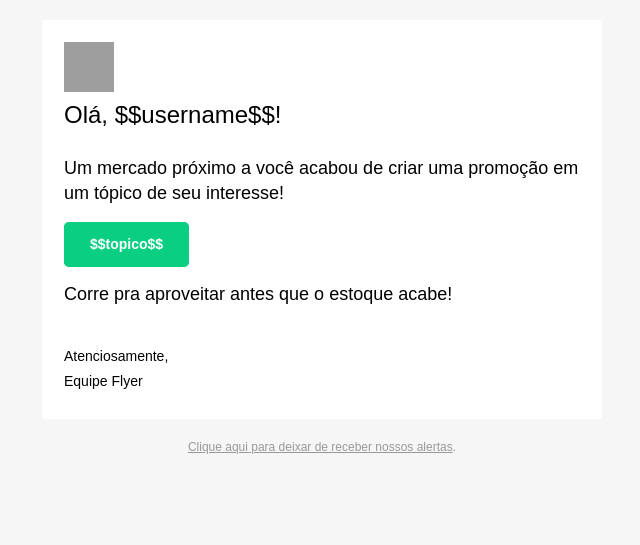
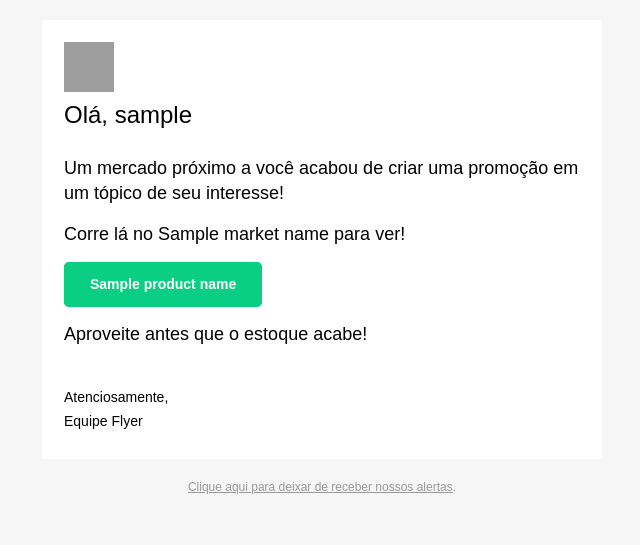
Before and after one commit to Gustanascimento/projetaoSI-22.1-pythonback, a Django app: template templates/template_email/template_usuario.html in a window 1280 px wide. Shown: the top 545 px of the page, without its empty margins (318-958 px from the left). Run offline with Django 4.2, Linux system fonts and the light colour scheme; the template is opened without the code that fills it: most values are stand-ins (such as "Sample title", 1, 10 or a date in 2020); grey boxes are pictures that could not be loaded.

Commit message:
ajustes no template para aceitar contextos

```diff
--- a/templates/template_email/template_usuario.html
+++ b/templates/template_email/template_usuario.html
@@ -118,8 +118,9 @@ table.body .article {
                         <!-- LOGO -->
                         <img src="https://www.cin.ufpe.br/~imprensa/marcacinpng/SC" alt="logo" style="width:50px;height:50px;">
 
-                        <p style="font-family: sans-serif; font-size: 24px; font-weight: normal; margin: 0; margin-bottom: 25px;">Olá, $$username$$!</p>
+                        <p style="font-family: sans-serif; font-size: 24px; font-weight: normal; margin: 0; margin-bottom: 25px;">Olá, {{ userName }}</p>
                         <p style="font-family: sans-serif; font-size: 18px; font-weight: normal; margin: 0; margin-bottom: 15px;">Um mercado próximo a você acabou de criar uma promoção em um tópico de seu interesse!</p>
+                        <p style="font-family: sans-serif; font-size: 18px; font-weight: normal; margin: 0; margin-bottom: 15px;">Corre lá no {{ marketName }} para ver!</p>
                         <table role="presentation" border="0" cellpadding="0" cellspacing="0" class="badge badge-secondary" style="border-collapse: separate; mso-table-lspace: 0pt; mso-table-rspace: 0pt; box-sizing: border-box; width: 100%;" width="100%">
                           <tbody>
                             <tr>
@@ -127,7 +128,7 @@ table.body .article {
                                 <table role="presentation" border="0" cellpadding="0" cellspacing="0" style="border-collapse: separate; mso-table-lspace: 0pt; mso-table-rspace: 0pt; width: auto;">
                                   <tbody>
                                     <tr>
-                                      <td style="font-family: sans-serif; font-size: 14px; vertical-align: top; border-radius: 5px; text-align: center; background-color: #0ACF83;" valign="top" align="center" bgcolor="#0ACF83"> <a style="border: solid 1px #0ACF83; border-radius: 5px; box-sizing: border-box; display: inline-block; font-size: 14px; font-weight: bold; margin: 0; padding: 12px 25px; text-decoration: none; background-color: #0ACF83; border-color: #0ACF83; color: #ffffff;">$$topico$$</a> </td>
+                                      <td style="font-family: sans-serif; font-size: 14px; vertical-align: top; border-radius: 5px; text-align: center; background-color: #0ACF83;" valign="top" align="center" bgcolor="#0ACF83"> <a style="border: solid 1px #0ACF83; border-radius: 5px; box-sizing: border-box; display: inline-block; font-size: 14px; font-weight: bold; margin: 0; padding: 12px 25px; text-decoration: none; background-color: #0ACF83; border-color: #0ACF83; color: #ffffff;">{{ productName }}</a> </td>
                                     </tr>
                                   </tbody>
                                 </table>
@@ -135,7 +136,7 @@ table.body .article {
                             </tr>
                           </tbody>
                         </table>
-                        <p style="font-family: sans-serif; font-size: 18px; font-weight: normal; margin: 0; margin-bottom: 40px;">Corre pra aproveitar antes que o estoque acabe!</p>
+                        <p style="font-family: sans-serif; font-size: 18px; font-weight: normal; margin: 0; margin-bottom: 40px;">Aproveite antes que o estoque acabe!</p>
                         <p style="font-family: sans-serif; font-size: 14px; font-weight: normal; margin: 0; margin-bottom: 5px;">Atenciosamente, </p>
                         <p style="font-family: sans-serif; font-size: 14px; font-weight: normal; margin: 0; margin-bottom: 5px;">Equipe Flyer</p>
                       </td>
```
